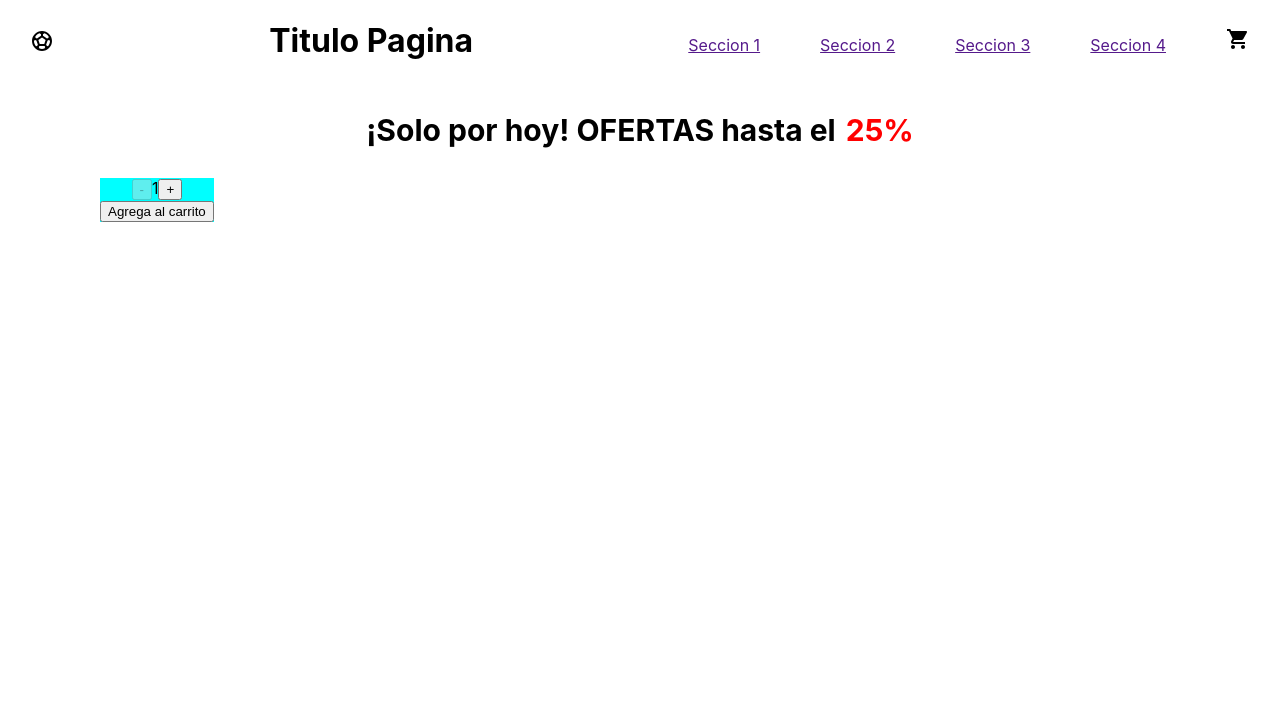
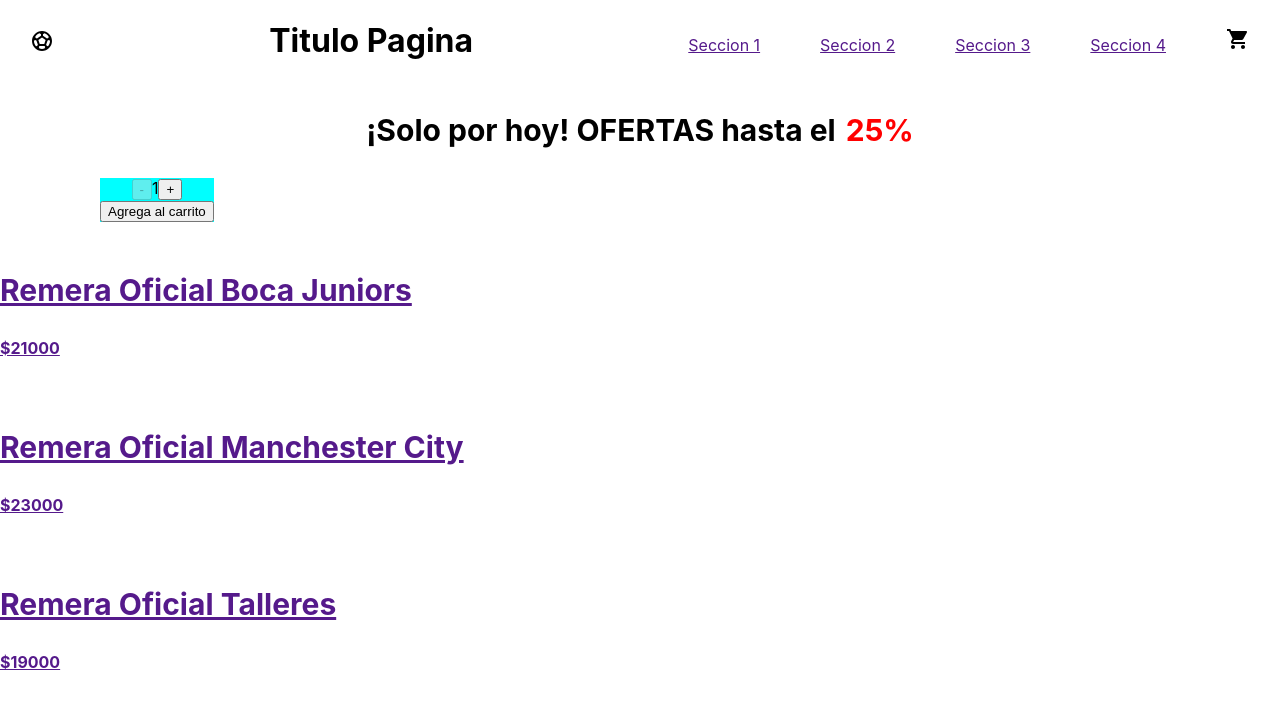
Before and after one commit to pietrochtt/desafios-curso-react, a React (Create React App) app: page / in a window 1280 px wide. Shown: the top 706 px of the page. Built offline with nearby package versions, Linux system fonts and the light colour scheme.

Commit message:
desafio5

```diff
--- /dev/null
+++ b/src/Components/Item/Item.jsx
@@ -0,0 +1,13 @@
+import { ProductionQuantityLimits } from "@mui/icons-material"
+import React from "react"
+
+
+export const Item = ({data}) => {
+
+    return(
+        <a href="" className="producto">
+            <h3>{data.name}</h3>
+            <h4>{data.price}</h4>
+        </a>
+    )
+}
--- /dev/null
+++ b/src/Components/ItemList/ItemList.jsx
@@ -0,0 +1,10 @@
+import React from "react"
+import { Item } from "../Item/Item"
+
+
+export const ItemList = ({ data = [] }) => {
+
+    return(
+        data.map(producto => <Item key={producto.id} data={producto}/>)
+    );
+}
--- a/src/Components/ItemListContainer/ItemListContainer.js
+++ b/src/Components/ItemListContainer/ItemListContainer.js
@@ -1,8 +1,28 @@
-import React from "react"
+import React from "react";
 import "./ItemListContainer.css"
 import { ItemCount } from './ItemCount';
+import { ItemList } from "../ItemList/ItemList";
+import { useEffect, useState } from "react"
 
+
+const productos = [
+    {id: 1, name: "Remera Oficial Boca Juniors", price: "$21000"},
+    {id: 2, name: "Remera Oficial Manchester City", price: "$23000"},
+    {id: 3, name: "Remera Oficial Talleres", price: "$19000"},
+]
 export const ItemListContainer = ({oferta}) => {
+
+    const [ data, setData ] = useState([])
+
+    useEffect(() => {
+        const getData = new Promise(resolve => {
+            setTimeout(() => {
+                resolve(productos);
+            }, 3000)
+        });
+        getData.then(res => setData(res));
+    }, [])
+
 
     const onAdd = (quantity) => {
         console.log('Compraste ${quantity} unidades');
@@ -15,6 +35,7 @@
         </div>
 
         <ItemCount initial={1} stock={10} onAdd={onAdd}/>
+        <ItemList data={data}/>
         </>
     )
 }
```
